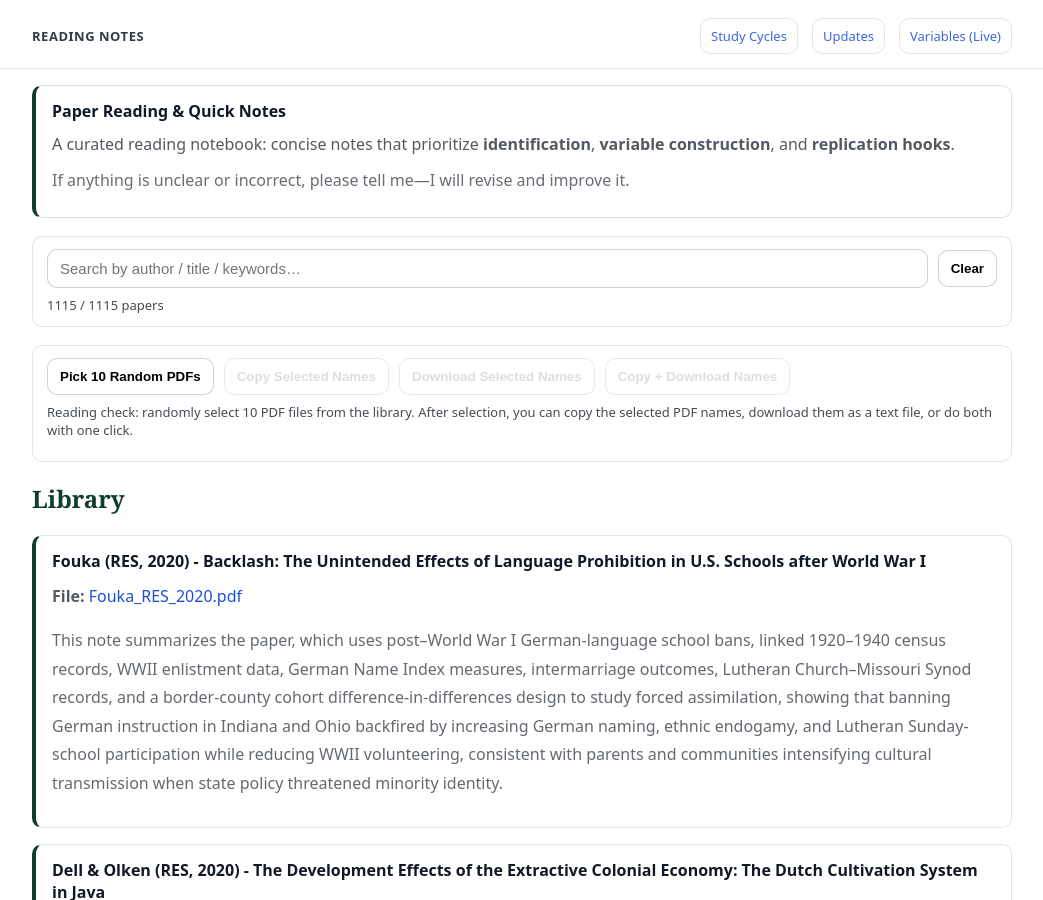
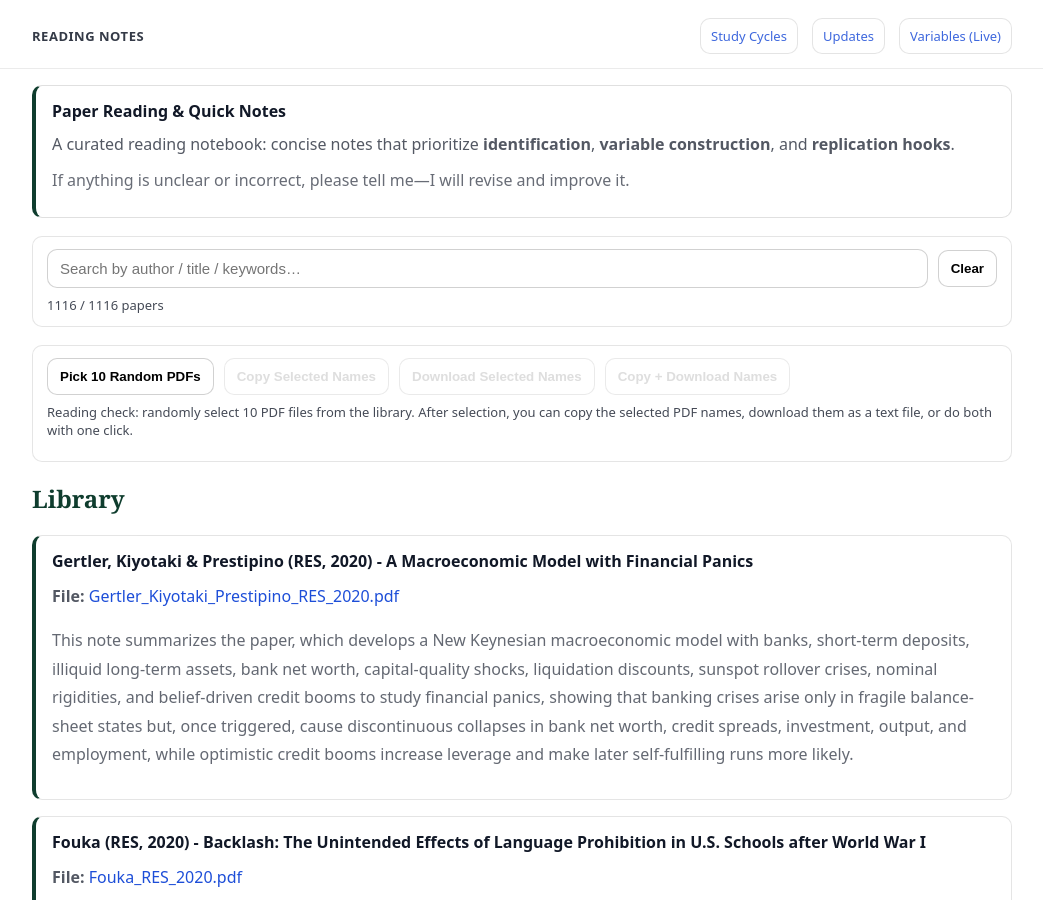
Before and after one commit to yaxinzn/study-archive, a Jekyll site: the page built from reading/index.md, in a window 1280 px wide and 900 px high. Shown: the whole window, without its empty margins (118-1161 px from the left). Built offline with Jekyll 4.4.1, drawn with Linux system fonts in a browser that asks for light colours.

Commit message:
Reading: add/update Gertler_Kiyotaki_Prestipino_RES_2020.pdf

```diff
--- a/_data/reading.yml
+++ b/_data/reading.yml
@@ -1,3 +1,7 @@
+- title: "Gertler, Kiyotaki & Prestipino (RES, 2020) - A Macroeconomic Model with Financial Panics"
+  file: "Gertler_Kiyotaki_Prestipino_RES_2020.pdf"
+  desc: "This note summarizes the paper, which develops a New Keynesian macroeconomic model with banks, short-term deposits, illiquid long-term assets, bank net worth, capital-quality shocks, liquidation discounts, sunspot rollover crises, nominal rigidities, and belief-driven credit booms to study financial panics, showing that banking crises arise only in fragile balance-sheet states but, once triggered, cause discontinuous collapses in bank net worth, credit spreads, investment, output, and employment, while optimistic credit booms increase leverage and make later self-fulfilling runs more likely."
+
 - title: "Fouka (RES, 2020) - Backlash: The Unintended Effects of Language Prohibition in U.S. Schools after World War I"
   file: "Fouka_RES_2020.pdf"
   desc: "This note summarizes the paper, which uses post–World War I German-language school bans, linked 1920–1940 census records, WWII enlistment data, German Name Index measures, intermarriage outcomes, Lutheran Church–Missouri Synod records, and a border-county cohort difference-in-differences design to study forced assimilation, showing that banning German instruction in Indiana and Ohio backfired by increasing German naming, ethnic endogamy, and Lutheran Sunday-school participation while reducing WWII volunteering, consistent with parents and communities intensifying cultural transmission when state policy threatened minority identity."
```
Also changed, not shown: 1 other file.
